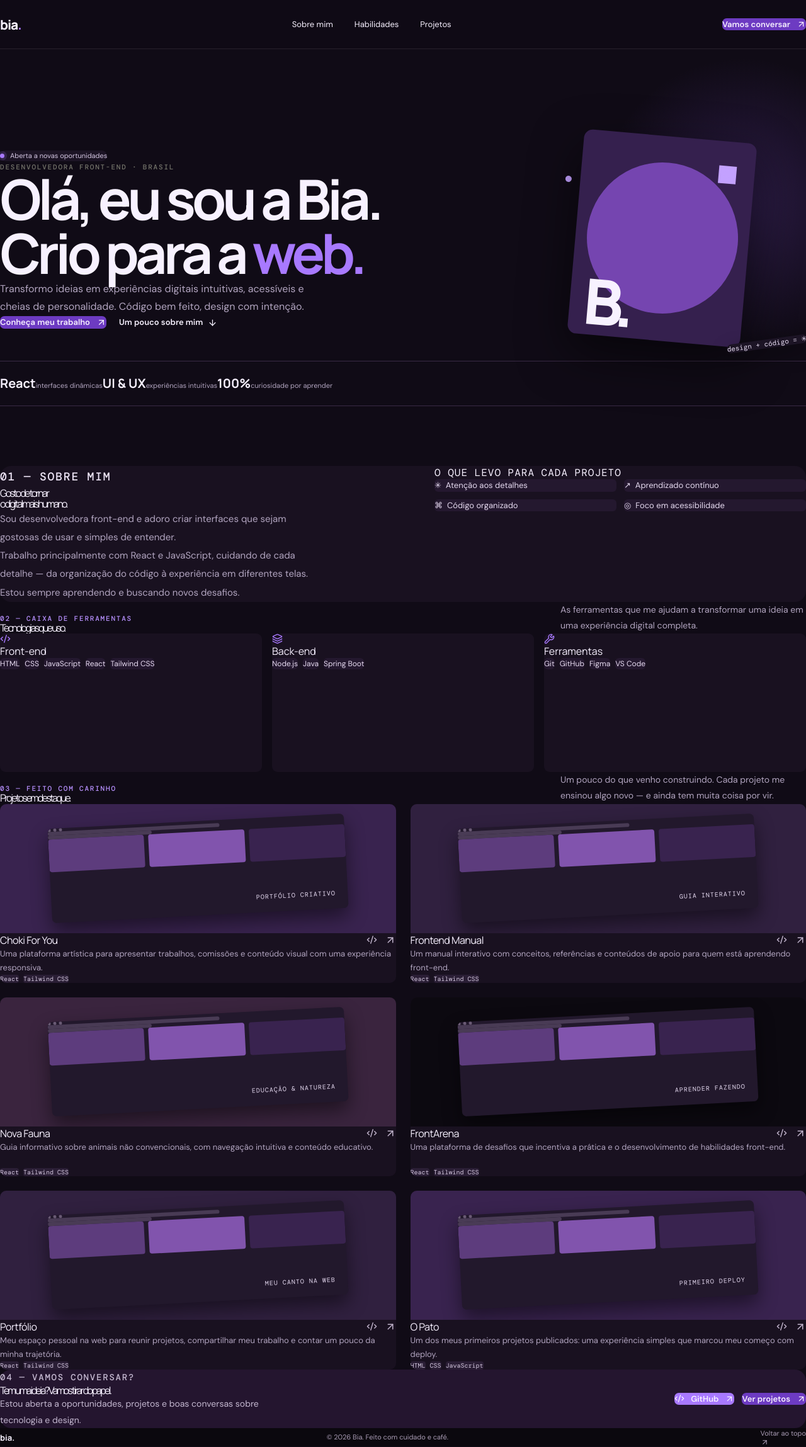
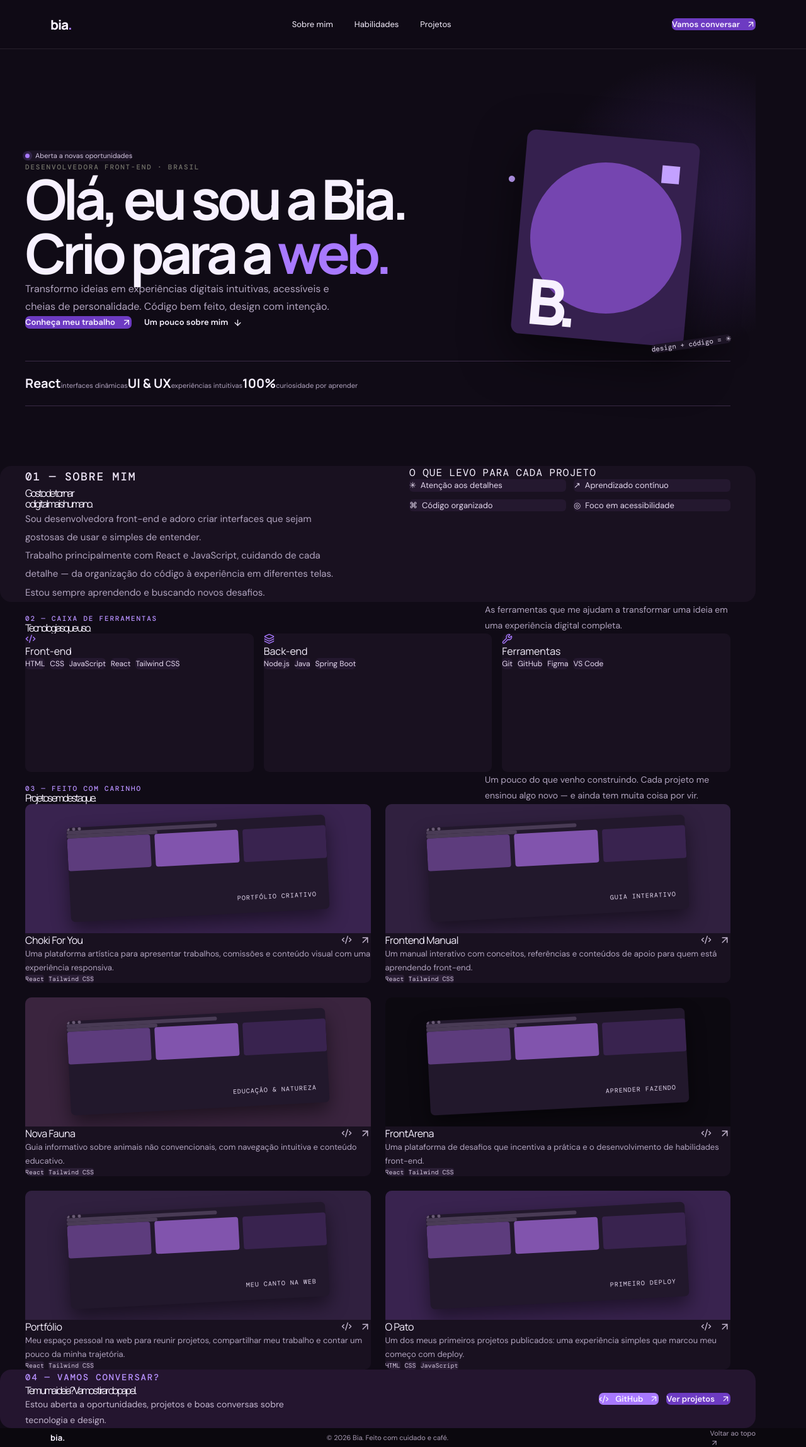
Before and after one commit to Chokiwars/Portifolio, a React (Vite) app: page / in a window 1280 px wide. Shown: the whole page at 63% size. Built offline with nearby package versions, Linux system fonts and the light colour scheme.

Commit message:
feat: update layout by replacing 'container' class with 'site-container' in multiple components

```diff
--- a/src/components/layout/Header.jsx
+++ b/src/components/layout/Header.jsx
@@ -12,7 +12,7 @@ export default function Header() {
 
   return (
     <header className="topbar sticky top-0 z-20 border-b border-ink/10 bg-paper/90 backdrop-blur-lg">
-      <div className="container nav mx-auto flex h-full items-center justify-between">
+      <div className="site-container nav mx-auto flex h-full items-center justify-between">
         <a className="brand font-display text-[21px] font-extrabold tracking-[-1.2px]" href="#inicio" onClick={() => setOpen(false)} aria-label="Bia, início">bia<span className="text-lilac">.</span></a>
         <nav className={`navlinks${open ? " open" : ""}`} aria-label="Navegação principal">
           {links.map(([label, id]) => <a key={id} href={`#${id}`} onClick={() => setOpen(false)}>{label}</a>)}
--- a/src/components/ui/Footer.jsx
+++ b/src/components/ui/Footer.jsx
@@ -3,7 +3,7 @@ import { ArrowUpRight } from "lucide-react";
 export default function Footer() {
   return (
     <footer className="footer">
-      <div className="container footer-inner">
+      <div className="site-container footer-inner">
         <strong>bia.</strong>
         <span>© {new Date().getFullYear()} Bia. Feito com cuidado e café.</span>
         <a href="#inicio">Voltar ao topo <ArrowUpRight size={13} /></a>
--- a/src/index.css
+++ b/src/index.css
@@ -13,4 +13,8 @@
 }
 
 :root{font-family:'DM Sans',sans-serif;color:#f7f1ff;background:#100b16;font-synthesis:none;text-rendering:optimizeLegibility;-webkit-font-smoothing:antialiased;-moz-osx-font-smoothing:grayscale;font-optical-sizing:auto;font-weight:400;scroll-behavior:smooth;--paper:#100b16;--ink:#f7f1ff;--muted:#b1a4bf;--line:#392a45;--purple:#a879ff;--purple:#a879ff}
-*{box-sizing:border-box}body{margin:0;min-width:320px}a{color:inherit;text-decoration:none}button{font:inherit}::selection{background:#c6f36b;color:#22221f}img{display:block;max-width:100%}
+*{box-sizing:border-box}body{margin:0;min-width:320px}a{color:inherit;text-decoration:none}button{font:inherit}::selection{background:#ad6bf3;color:#22221f}img{display:block;max-width:100%}
+
+.site-container{width:min(1120px,calc(100% - 64px));margin-inline:auto}
+.hero .site-container,.section .site-container{width:min(1120px,100%)}
+@media(max-width:760px){.site-container{width:min(100% - 40px,560px)}.hero .site-container,.section .site-container{width:min(1120px,100%)}}
--- a/src/pages/Home/components/AboutMeSection.jsx
+++ b/src/pages/Home/components/AboutMeSection.jsx
@@ -1,7 +1,7 @@
 export default function AboutMeSection() {
   return (
     <section className="section about" id="sobre">
-      <div className="container about-grid">
+      <div className="site-container about-grid">
         <div className="about-copy">
           <p className="section-kicker">01 — SOBRE MIM</p>
           <h2>Gosto de tornar<br />o digital mais humano.</h2>
--- a/src/pages/Home/components/ContactSection.jsx
+++ b/src/pages/Home/components/ContactSection.jsx
@@ -3,7 +3,7 @@ import { ArrowUpRight, Code2 } from "lucide-react";
 export default function ContactSection() {
   return (
     <section className="contact section" id="contato">
-      <div className="container contact-grid">
+      <div className="site-container contact-grid">
         <div>
           <p className="section-kicker">04 — VAMOS CONVERSAR?</p>
           <h2>Tem uma ideia? Vamos tirar do papel.</h2>
--- a/src/pages/Home/components/HeroSection.jsx
+++ b/src/pages/Home/components/HeroSection.jsx
@@ -3,7 +3,7 @@ import { ArrowDown, ArrowUpRight, Sparkles } from "lucide-react";
 export default function HeroSection() {
   return (
     <section className="hero relative py-[105px] pb-[95px]" id="inicio">
-      <div className="container mx-auto">
+      <div className="site-container mx-auto">
         <div className="hero-grid relative grid items-center gap-[60px]">
           <div className="reveal">
             <div className="availability"><i /> Aberta a novas oportunidades</div>
--- a/src/pages/Home/components/ProjectsSection.jsx
+++ b/src/pages/Home/components/ProjectsSection.jsx
@@ -16,7 +16,7 @@ function ProjectPreview({ label }) {
 export default function ProjectsSection() {
   return (
     <section className="section" id="projetos">
-      <div className="container">
+      <div className="site-container">
         <div className="section-heading">
           <div><p className="section-kicker">03 — FEITO COM CARINHO</p><h2>Projetos em destaque.</h2></div>
           <p className="section-intro">Um pouco do que venho construindo. Cada projeto me ensinou algo novo — e ainda tem muita coisa por vir.</p>
--- a/src/pages/Home/components/SkillsSection.jsx
+++ b/src/pages/Home/components/SkillsSection.jsx
@@ -9,7 +9,7 @@ const groups = [
 export default function SkillsSection() {
   return (
     <section className="section" id="habilidades">
-      <div className="container">
+      <div className="site-container">
         <div className="section-heading">
           <div><p className="section-kicker">02 — CAIXA DE FERRAMENTAS</p><h2>Tecnologias que uso.</h2></div>
           <p className="section-intro">As ferramentas que me ajudam a transformar uma ideia em uma experiência digital completa.</p>
```
Also changed, not shown: src/App.css.
